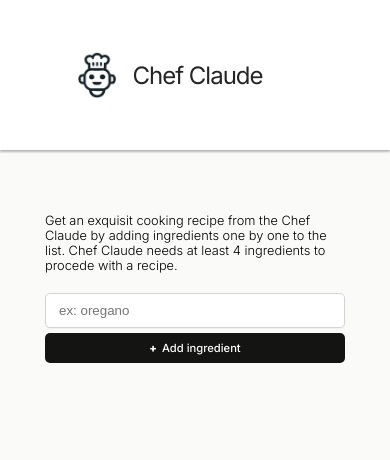
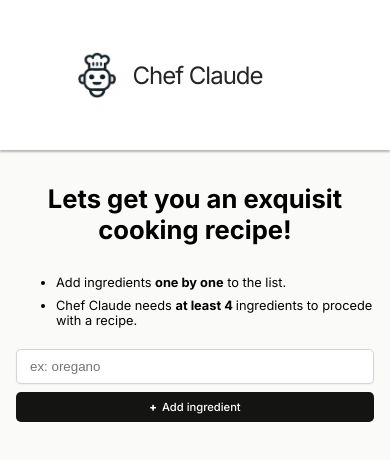
Before and after one commit to GabiniJQ/Chef-Claude, a React (Vite) app: page / in a window 390 px wide. Shown: the top 460 px of the page. Built offline with nearby package versions, Linux system fonts and the light colour scheme; no server answers; what @huggingface/inference would draw is missing.

Commit message:
refactor layout and styles for main and ingredients list components

```diff
--- a/components/IngredientsList.jsx
+++ b/components/IngredientsList.jsx
@@ -15,7 +15,7 @@ export default function IngredientsList(props) {
       {displayIngredients.length > 3 && (
         <>
           <div className='get-recipe-container'>
-            <div>
+            <div className='get-recipe-heading'>
               <h3>Ready for a recipe?</h3>
               <p>Generate a recipe according to your ingredients list</p>
             </div>
--- a/components/Main.jsx
+++ b/components/Main.jsx
@@ -68,11 +68,16 @@ export default function Main() {
 
   return (
     <main>
-      <p>
-        Get an exquisit cooking recipe from the Chef Claude by adding
-        ingredients one by one to the list. Chef Claude needs at least 4
+      <div className='hero'>
+        <h1>Lets get you an exquisit cooking recipe!</h1>
+
+        <ul className='instructions'>
+          <li>Add ingredients <strong>one by one</strong> to the list.</li>
+          <li>
+            Chef Claude needs <strong>at least 4 </strong>
             ingredients to procede with a recipe.
-      </p>
+          </li>
+        </ul>
         <form action={addIngredient} className='add-ingredient-form'>
           <div className='container-input-btn'>
             <input
@@ -96,8 +101,9 @@ export default function Main() {
             errorRecipe={errorRecipe}
           />
         )}
+      </div>
+
       {recipe && <ClaudeRecipe recipe={recipe} ref={recipeSection} />}
     </main>
   )
-  //awo
 }
--- a/index.css
+++ b/index.css
@@ -9,7 +9,6 @@ body {
 }
 
 /* Header */
-
 
 header {
   display: flex;
@@ -31,33 +30,49 @@ header > span {
   color: #252525;
   letter-spacing: -1px;
   transform: translate(-25px);
-
 }
 
 /* Search Bar Container */
 
 main {
+  display: flex;
+  flex-direction: column;
+  align-items: center;
   padding: 50px 30px 20px;
   width: 800px;
   margin: auto;
 }
 
-main > p {
+.hero {
+  display: flex;
+  flex-direction: column;
+  min-height: calc(100vh - 200px);
+  padding-bottom: 50px;
+}
+
+.hero > h1 {
+  text-align: center;
+}
+
+.instructions li {
+  margin-bottom: 8px;
+}
+
+.hero > p {
   margin-inline: auto;
   font-weight: 300;
 }
 
 .add-ingredient-form {
-  gap: 10px;
-  margin-inline: auto;
-  margin-top: 35px;
+  width: 100%;
 }
 
 .container-input-btn {
   display: flex;
-  gap: 1%;
+  gap: 8px;
   height: 40px;
-  justify-content: center;
+  width: 100%;
+  min-width: 120px;
 }
 
 .container-input-btn > input {
@@ -76,12 +91,12 @@ main > p {
   background-color: #141413;
   color: white;
   font-weight: 500;
-  width: 20%;
+  min-width: fit-content;
   cursor: pointer;
 }
 
 .container-input-btn > button:hover {
-  background-color:#2b2f35;
+  background-color: #2b2f35;
 }
 
 .text-error {
@@ -92,7 +107,6 @@ main > p {
   align-self: flex-start;
   padding: 10px 5px;
 }
-
 
 .container-input-btn > button::before {
   content: '+';
@@ -108,10 +122,10 @@ main > p {
 }
 @keyframes rotate {
   0% {
-    transform: rotate(0deg)
+    transform: rotate(0deg);
   }
   100% {
-    transform: rotate(360deg)
+    transform: rotate(360deg);
   }
 }
 
@@ -127,7 +141,8 @@ main > p {
   animation: animate 4s linear infinite;
 }
 @keyframes animate {
-  0%,100% {
+  0%,
+  100% {
     stroke-dashoffset: 50;
   }
   50% {
@@ -140,11 +155,16 @@ main > p {
 
 /* Ingredient list */
 
+.ingredient-list-container {
+  width: 100%;
+}
+
 .ingredient-list-container > h2 {
   margin-top: 40px;
+  width: 100%;
 }
 
-ul.ingredients-list {
+.ingredients-list {
   margin-bottom: 48px;
 }
 
@@ -155,44 +175,48 @@ ul.ingredients-list > li {
 
 .get-recipe-container {
   display: flex;
-  justify-content: space-between;
   align-items: center;
   border-radius: 8px;
-  background: #F0EFEB;
+  background: #f0efeb;
   padding: 10px 28px;
   height: 100px;
+  gap: 16px;
+}
+
+.get-recipe-heading {
+  width: 100%;
 }
 
 .get-recipe-container h3 {
   font-size: 1.125rem;
   font-weight: 500;
   line-height: 24px;
-  margin: 0;
+  margin: 8px 0px;
 }
 
 .get-recipe-container p {
-  color: #6B7280;
+  color: #6b7280;
   font-size: 0.875rem;
   line-height: 20px;
   margin: 0;
 }
 
 .get-recipe-container button {
+  display: flex;
+  justify-content: center;
+  align-items: center;
+  flex-shrink: 0;
+  padding: 9px 14px;
   border: none;
   border-radius: 6px;
-  background: #D17557;
+  background: #d17557;
   box-shadow: 0px 1px 2px 0px rgba(0, 0, 0, 0.5);
-  color: #FAFAF8;
-  padding: 9px 5px;
+  color: #fafaf8;
   font-family: Inter, sans-serif;
   font-size: 0.875rem;
   cursor: pointer;
   font-weight: 600;
-  width: 15%;
-  height: 40%;
-  display: flex;
-  justify-content: center;
-  align-items: center;
+  min-width: fit-content;
 }
 
 .get-recipe-container button:hover {
@@ -211,7 +235,6 @@ ul.ingredients-list > li {
   pointer-events: none;
 }
 
-
 .suggested-recipe-container {
   color: #475467;
   line-height: 28px;
@@ -220,7 +243,8 @@ ul.ingredients-list > li {
   margin-top: 100px;
 }
 
-.suggested-recipe-container ul li, .suggested-recipe-container ol li {
+.suggested-recipe-container ul li,
+.suggested-recipe-container ol li {
   margin-bottom: 8px;
 }
 
@@ -233,68 +257,67 @@ ul.ingredients-list > li {
   header > img {
     width: 40px;
   }
-  header > span{
+  header > span {
     font-size: 1.5rem;
   }
-  main{
+  main {
     width: 100%;
   }
-  main > p {
-    max-width: 80%;
-    min-width: 300px;
-  }
-  .container-input-btn{
-    flex-direction: column;
-    justify-content: center;
-    align-items: center;
-    gap: 5px;
-  }
-  .container-input-btn > input {
-    min-width: 300px;
-  }
+
   .container-input-btn > button {
     font-size: 0.7rem;
-    width: 80%;
-    min-width: 300px;
-    min-height: 30px;
   }
   .get-recipe-container {
     justify-content: center;
     gap: 10px;
     align-items: center;
   }
-  .get-recipe-container h3,
-  .get-recipe-container p,
-  .get-recipe-container button {
-    flex-shrink: 2;
-    font-size: 0.75rem;
-    max-width: 150px;
-  }
+
   .get-recipe-container button {
     min-width: 25%;
   }
   .suggested-recipe-container {
     font-size: 0.8rem;
   }
-
 }
 @media (max-width: 320px) {
   body {
     font-size: 0.7rem;
+    min-width: 320px;
   }
-  .container-input-btn{
+}
+
+@media (max-width: 420px) {
+  main {
+    padding: 16px;
+  }
+  .container-input-btn {
     flex-direction: column;
-    justify-content: center;
-    align-items: center;
-    gap: 5px;
+    height: auto;
   }
   .container-input-btn > input {
-    width: 50%;
-    min-width: 200px;
+    width: 100%;
   }
   .container-input-btn > button {
     font-size: 0.7rem;
     min-width: 200px;
     min-height: 30px;
   }
+  .ingredients-list {
+    margin: 12px;
+  }
+  .ingredient-list-container > h2 {
+    margin-top: 10px;
+  }
+  .get-recipe-container {
+    flex-direction: column;
+    height: auto;
+    padding: 16px;
+    gap: 12px
+  }
+  .get-recipe-container > button {
+    width: 100%;
+  }
+
+
 }
```
Lines whose indentation alone changed are shown as unchanged.
